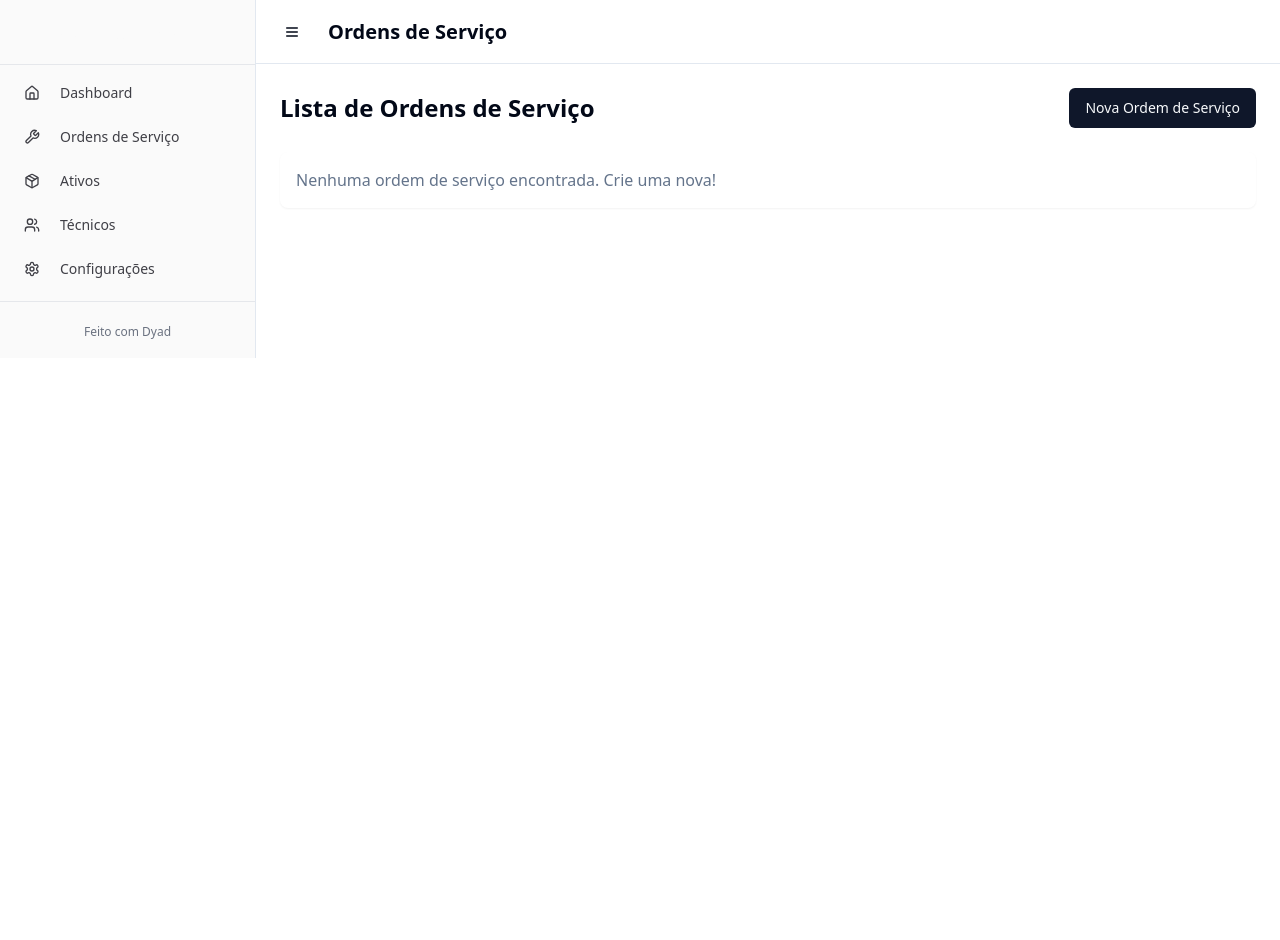
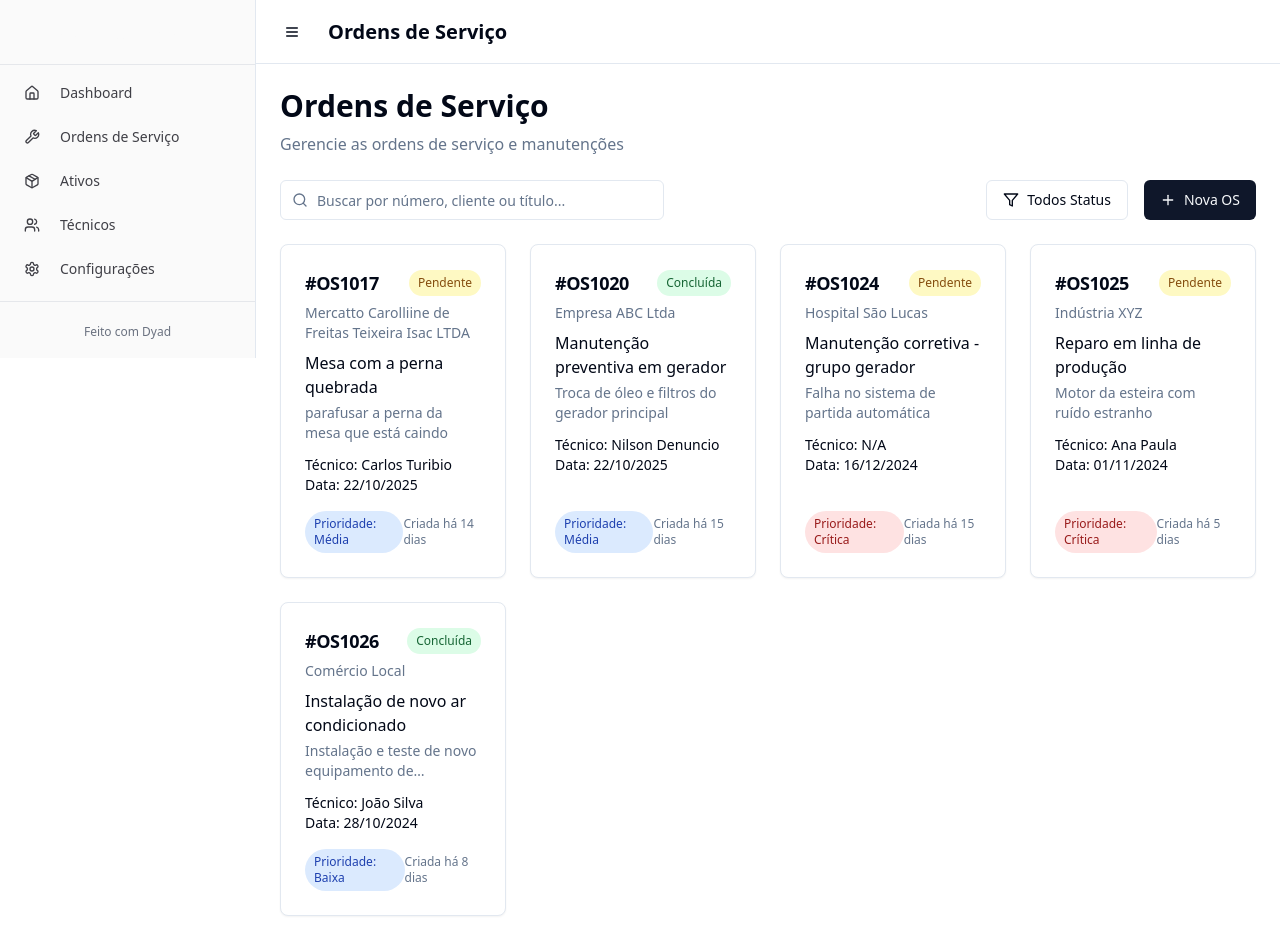
Before and after one commit to denuncio1/FixAPP, a React (Vite) app: page /work-orders in a window 1280 px wide. Before the commit the page ends 800 px from the top, so only its background shows below. Built offline with nearby package versions, Linux system fonts and the light colour scheme.

Commit message:
[dyad] wrote 2 file(s)

```diff
--- /dev/null
+++ b/src/components/WorkOrderCard.tsx
@@ -0,0 +1,111 @@
+"use client";
+
+import React from "react";
+import { Card, CardContent, CardHeader, CardTitle } from "@/components/ui/card";
+import { Badge } from "@/components/ui/badge";
+import { cn } from "@/lib/utils";
+
+interface WorkOrderCardProps {
+  id: string;
+  status: "Pendente" | "Concluída" | "Crítica";
+  client: string;
+  title: string;
+  description: string;
+  technician: string;
+  date: string;
+  priority: "Baixa" | "Média" | "Crítica";
+  daysAgo: number;
+}
+
+const WorkOrderCard: React.FC<WorkOrderCardProps> = ({
+  id,
+  status,
+  client,
+  title,
+  description,
+  technician,
+  date,
+  priority,
+  daysAgo,
+}) => {
+  const getStatusBadgeVariant = (status: string) => {
+    switch (status) {
+      case "Pendente":
+        return "yellow"; // Tailwind yellow-500
+      case "Concluída":
+        return "green"; // Tailwind green-500
+      case "Crítica":
+        return "red"; // Tailwind red-500
+      default:
+        return "default";
+    }
+  };
+
+  const getPriorityBadgeVariant = (priority: string) => {
+    switch (priority) {
+      case "Baixa":
+        return "blue";
+      case "Média":
+        return "blue";
+      case "Crítica":
+        return "red";
+      default:
+        return "default";
+    }
+  };
+
+  return (
+    <Card className="flex flex-col h-full">
+      <CardHeader className="pb-2">
+        <div className="flex items-center justify-between">
+          <CardTitle className="text-lg font-semibold">{id}</CardTitle>
+          <Badge
+            className={cn(
+              "px-2 py-1 text-xs font-medium",
+              status === "Pendente" && "bg-yellow-100 text-yellow-800 hover:bg-yellow-100/80",
+              status === "Concluída" && "bg-green-100 text-green-800 hover:bg-green-100/80",
+              status === "Crítica" && "bg-red-100 text-red-800 hover:bg-red-100/80",
+            )}
+          >
+            {status}
+          </Badge>
+        </div>
+        <p className="text-sm text-muted-foreground">{client}</p>
+      </CardHeader>
+      <CardContent className="flex-1 flex flex-col justify-between">
+        <div>
+          <h3 className="text-md font-medium mb-1">{title}</h3>
+          <p className="text-sm text-muted-foreground mb-3 line-clamp-2">
+            {description}
+          </p>
+          <div className="text-sm">
+            <p>
+              <span className="font-medium">Técnico:</span>{" "}
+              {technician || "N/A"}
+            </p>
+            <p>
+              <span className="font-medium">Data:</span> {date}
+            </p>
+          </div>
+        </div>
+        <div className="mt-4 flex items-center justify-between">
+          <Badge
+            className={cn(
+              "px-2 py-1 text-xs font-medium",
+              priority === "Baixa" && "bg-blue-100 text-blue-800 hover:bg-blue-100/80",
+              priority === "Média" && "bg-blue-100 text-blue-800 hover:bg-blue-100/80",
+              priority === "Crítica" && "bg-red-100 text-red-800 hover:bg-red-100/80",
+            )}
+          >
+            Prioridade: {priority}
+          </Badge>
+          <p className="text-xs text-muted-foreground">
+            Criada há {daysAgo} dias
+          </p>
+        </div>
+      </CardContent>
+    </Card>
+  );
+};
+
+export default WorkOrderCard;
--- a/src/pages/WorkOrders.tsx
+++ b/src/pages/WorkOrders.tsx
@@ -1,17 +1,104 @@
 "use client";
 
-import React from "react";
-import { useState } from "react";
+import React, { useState } from "react";
 import { Button } from "@/components/ui/button";
-import { Menu } from "lucide-react";
+import { Input } from "@/components/ui/input";
+import { DropdownMenu, DropdownMenuContent, DropdownMenuItem, DropdownMenuTrigger } from "@/components/ui/dropdown-menu";
+import { Menu, Search, Filter, Plus } from "lucide-react";
 import Sidebar from "@/components/Sidebar";
+import WorkOrderCard from "@/components/WorkOrderCard"; // Importar o novo componente
+
+interface WorkOrder {
+  id: string;
+  status: "Pendente" | "Concluída" | "Crítica";
+  client: string;
+  title: string;
+  description: string;
+  technician: string;
+  date: string;
+  priority: "Baixa" | "Média" | "Crítica";
+  daysAgo: number;
+}
+
+const mockWorkOrders: WorkOrder[] = [
+  {
+    id: "#OS1017",
+    status: "Pendente",
+    client: "Mercatto Carolliine de Freitas Teixeira Isac LTDA",
+    title: "Mesa com a perna quebrada",
+    description: "parafusar a perna da mesa que está caindo",
+    technician: "Carlos Turibio",
+    date: "22/10/2025",
+    priority: "Média",
+    daysAgo: 14,
+  },
+  {
+    id: "#OS1020",
+    status: "Concluída",
+    client: "Empresa ABC Ltda",
+    title: "Manutenção preventiva em gerador",
+    description: "Troca de óleo e filtros do gerador principal",
+    technician: "Nilson Denuncio",
+    date: "22/10/2025",
+    priority: "Média",
+    daysAgo: 15,
+  },
+  {
+    id: "#OS1024",
+    status: "Pendente",
+    client: "Hospital São Lucas",
+    title: "Manutenção corretiva - grupo gerador",
+    description: "Falha no sistema de partida automática",
+    technician: "N/A",
+    date: "16/12/2024",
+    priority: "Crítica",
+    daysAgo: 15,
+  },
+  {
+    id: "#OS1025",
+    status: "Pendente",
+    client: "Indústria XYZ",
+    title: "Reparo em linha de produção",
+    description: "Motor da esteira com ruído estranho",
+    technician: "Ana Paula",
+    date: "01/11/2024",
+    priority: "Crítica",
+    daysAgo: 5,
+  },
+  {
+    id: "#OS1026",
+    status: "Concluída",
+    client: "Comércio Local",
+    title: "Instalação de novo ar condicionado",
+    description: "Instalação e teste de novo equipamento de climatização",
+    technician: "João Silva",
+    date: "28/10/2024",
+    priority: "Baixa",
+    daysAgo: 8,
+  },
+];
 
 const WorkOrders = () => {
   const [isSidebarCollapsed, setIsSidebarCollapsed] = useState(false);
+  const [searchTerm, setSearchTerm] = useState("");
+  const [filterStatus, setFilterStatus] = useState("Todos Status");
 
   const toggleSidebar = () => {
     setIsSidebarCollapsed(!isSidebarCollapsed);
   };
+
+  const filteredWorkOrders = mockWorkOrders.filter((order) => {
+    const matchesSearch =
+      order.id.toLowerCase().includes(searchTerm.toLowerCase()) ||
+      order.client.toLowerCase().includes(searchTerm.toLowerCase()) ||
+      order.title.toLowerCase().includes(searchTerm.toLowerCase()) ||
+      order.description.toLowerCase().includes(searchTerm.toLowerCase());
+
+    const matchesStatus =
+      filterStatus === "Todos Status" || order.status === filterStatus;
+
+    return matchesSearch && matchesStatus;
+  });
 
   return (
     <div className="flex min-h-screen bg-background text-foreground">
@@ -29,13 +116,65 @@ const WorkOrders = () => {
           <h1 className="text-xl font-semibold">Ordens de Serviço</h1>
         </header>
         <main className="flex-1 p-6">
-          <div className="flex items-center justify-between mb-6">
-            <h2 className="text-2xl font-bold">Lista de Ordens de Serviço</h2>
-            <Button>Nova Ordem de Serviço</Button>
+          <div className="mb-6">
+            <h2 className="text-3xl font-bold mb-2">Ordens de Serviço</h2>
+            <p className="text-muted-foreground">
+              Gerencie as ordens de serviço e manutenções
+            </p>
           </div>
-          <div className="bg-card p-4 rounded-lg shadow-sm">
-            <p className="text-muted-foreground">Nenhuma ordem de serviço encontrada. Crie uma nova!</p>
-            {/* Aqui você pode adicionar uma tabela ou lista de ordens de serviço */}
+
+          <div className="flex flex-col md:flex-row items-center justify-between gap-4 mb-6">
+            <div className="relative flex-1 w-full md:max-w-sm">
+              <Search className="absolute left-3 top-1/2 -translate-y-1/2 h-4 w-4 text-muted-foreground" />
+              <Input
+                placeholder="Buscar por número, cliente ou título..."
+                className="pl-9 w-full"
+                value={searchTerm}
+                onChange={(e) => setSearchTerm(e.target.value)}
+              />
+            </div>
+
+            <div className="flex items-center gap-4 w-full md:w-auto">
+              <DropdownMenu>
+                <DropdownMenuTrigger asChild>
+                  <Button variant="outline" className="flex items-center gap-2 w-full md:w-auto">
+                    <Filter className="h-4 w-4" />
+                    {filterStatus}
+                  </Button>
+                </DropdownMenuTrigger>
+                <DropdownMenuContent align="end">
+                  <DropdownMenuItem onClick={() => setFilterStatus("Todos Status")}>
+                    Todos Status
+                  </DropdownMenuItem>
+                  <DropdownMenuItem onClick={() => setFilterStatus("Pendente")}>
+                    Pendente
+                  </DropdownMenuItem>
+                  <DropdownMenuItem onClick={() => setFilterStatus("Concluída")}>
+                    Concluída
+                  </DropdownMenuItem>
+                  <DropdownMenuItem onClick={() => setFilterStatus("Crítica")}>
+                    Crítica
+                  </DropdownMenuItem>
+                </DropdownMenuContent>
+              </DropdownMenu>
+
+              <Button className="flex items-center gap-2 w-full md:w-auto">
+                <Plus className="h-4 w-4" />
+                Nova OS
+              </Button>
+            </div>
+          </div>
+
+          <div className="grid gap-6 sm:grid-cols-1 md:grid-cols-2 lg:grid-cols-3 xl:grid-cols-4">
+            {filteredWorkOrders.length > 0 ? (
+              filteredWorkOrders.map((order) => (
+                <WorkOrderCard key={order.id} {...order} />
+              ))
+            ) : (
+              <p className="text-muted-foreground col-span-full text-center">
+                Nenhuma ordem de serviço encontrada com os critérios atuais.
+              </p>
+            )}
           </div>
         </main>
       </div>
```
